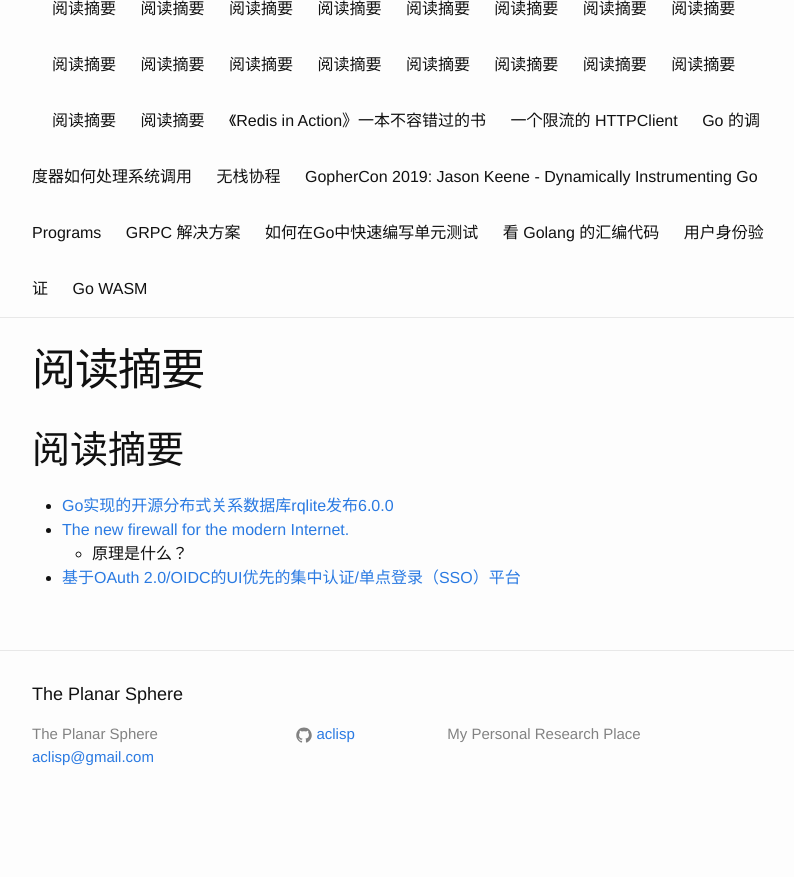
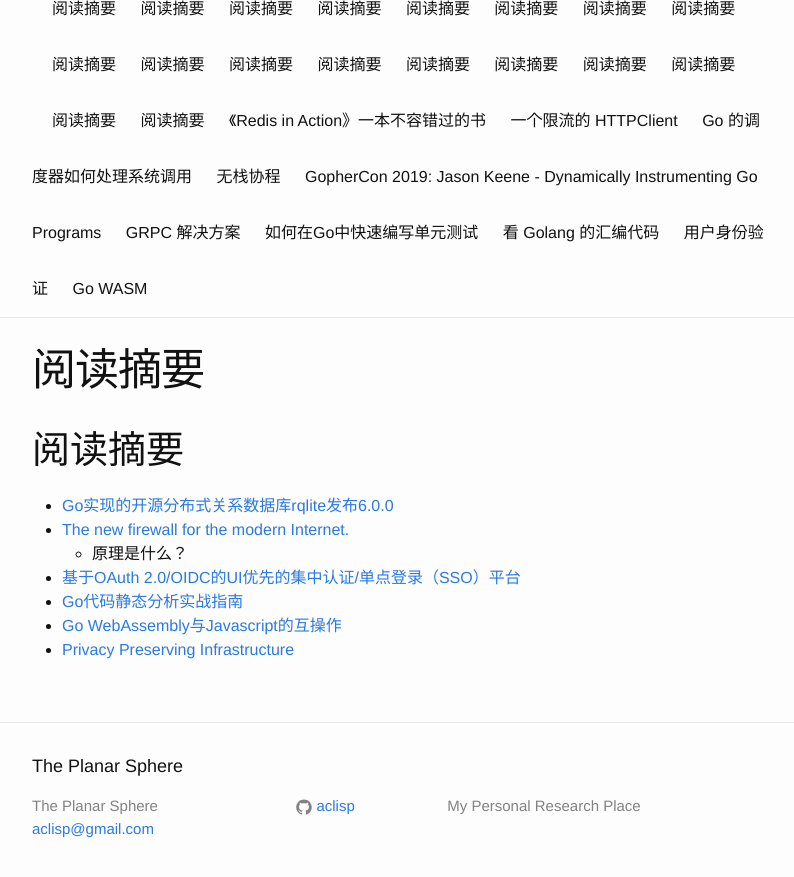
Before and after one commit to aclisp/aclisp.github.io, a Jekyll site: the page built from issues/2021-06/issue-2021-06-09.md, in a window 1280 px wide and 900 px high, scrolled down 752 px. Shown: the top 877 px of the window, without its empty margins (238-1032 px from the left). Built offline with Jekyll 4.4.1, drawn with Linux system fonts in a browser that asks for light colours; our own code applies the rules of GitHub Pages for plain Markdown files; before the commit the page ends 1580 px from its top, so only the background shows below that.

Commit message:
update doc

```diff
--- a/issues/2021-06/issue-2021-06-09.md
+++ b/issues/2021-06/issue-2021-06-09.md
@@ -4,3 +4,6 @@
 * [The new firewall for the modern Internet.](https://nextdns.io/)
   - 原理是什么？
 * [基于OAuth 2.0/OIDC的UI优先的集中认证/单点登录（SSO）平台](https://github.com/casbin/casdoor)
+* [Go代码静态分析实战指南](https://github.com/amit-davidson/GopherCon2021IsraelStaticAnalysisWorkshop)
+* [Go WebAssembly与Javascript的互操作](https://withblue.ink/2020/10/03/go-webassembly-http-requests-and-promises.html)
+* [Privacy Preserving Infrastructure](https://cwtch.im/#how-it-works)
```
